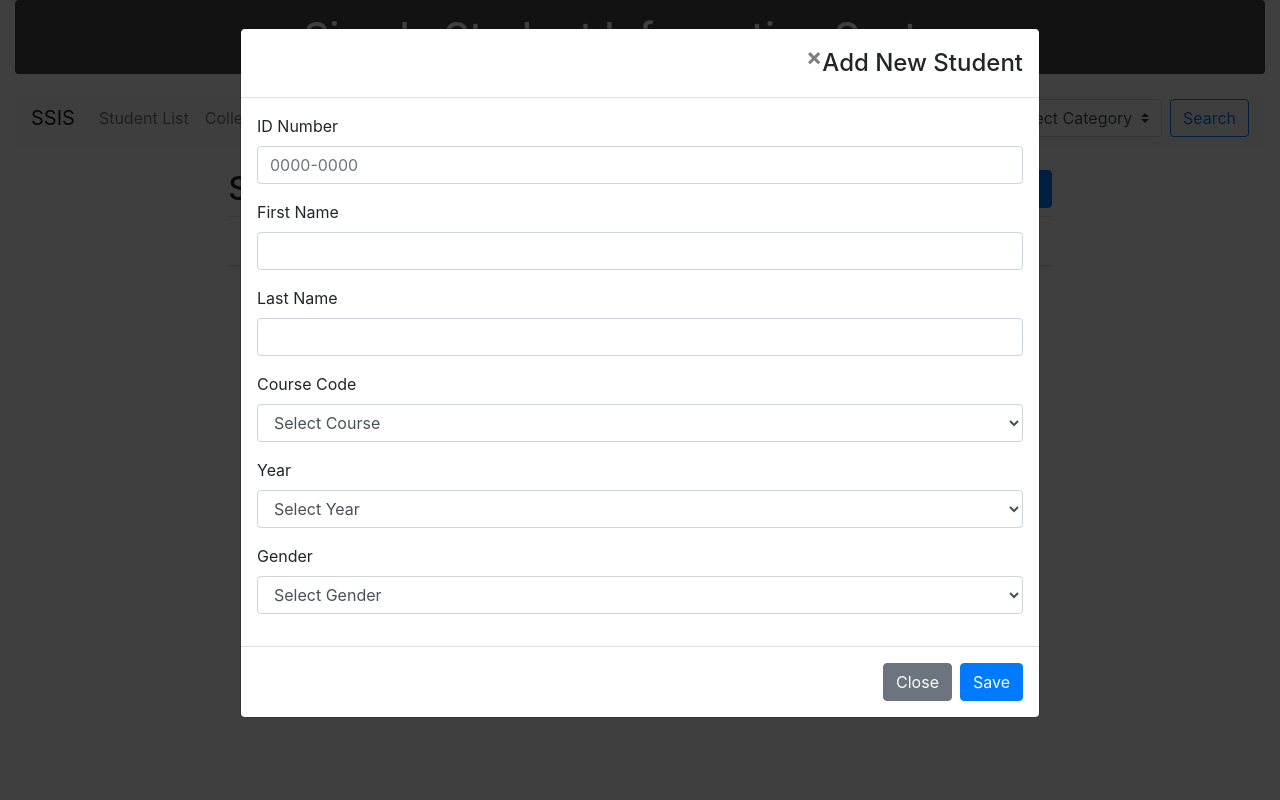
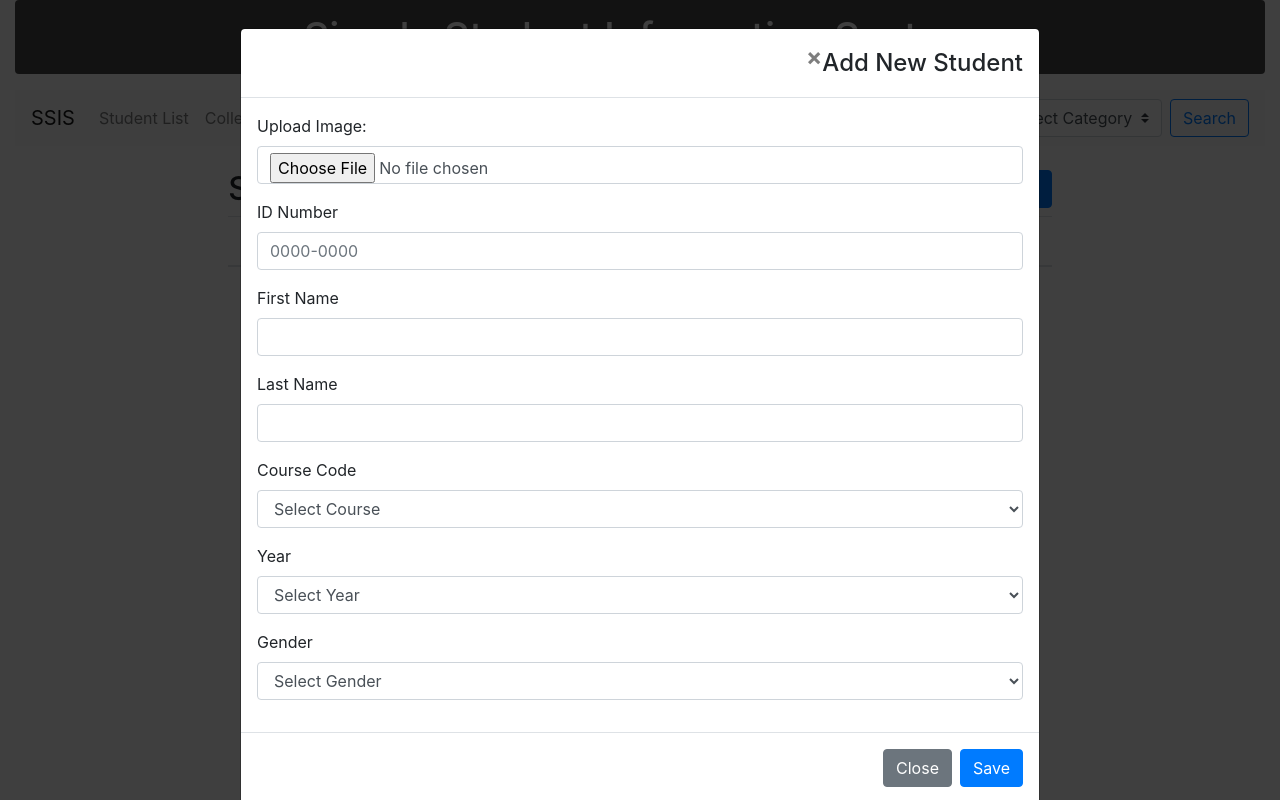
Before and after one commit to angieostream/A_SSIS, a Flask app: page /students in a window 1280 px wide, after a click on "Add Student". Run offline with Flask 3, Linux system fonts and the light colour scheme; data comes from the database, SQL or seed files in the repository; tables that the repository leaves empty hold one stand-in row (values such as "Sample post"); lists and menus that the app fills with data are empty; some libraries are stand-ins or nearby versions.

Commit message:
Upload image update

```diff
--- a/web/templates/students.html
+++ b/web/templates/students.html
@@ -35,6 +35,7 @@
             <thead>
                 <tr>
                     <th scope="col">No.</th>
+                    <th scope="col">Profile</th>
                     <th scope="col">ID</th>
                     <th scope="col">First Name</th>
                     <th scope="col">Last Name</th>
@@ -49,21 +50,30 @@
                     {% for row in student %}
                     <tr>
                         <td>{{ loop.index }}</td>
-                        <td>{{ row.0 }}</td>
-                        <td>{{ row.1 }}</td>
-                        <td>{{ row.2 }}</td>
-                        <td>{{ row.3 if row.3 else "" }}</td>
-                        <td>{{ row.4 }}</td>
-                        <td>{{ row.5 }}</td>
+                        <td>
+                            {% if row[0] %}
+                                <img id="student-image-{{ row[1] }}" src="{{ row[0] }}" alt="Student Image" class="profile-img">
+                            {% else %}
+                                <div class="profile-img no-photo">N/A</div>
+                            {% endif %}
+                        </td>
+                        <td>{{ row[1] }}</td>
+                        <td>{{ row[2] }}</td>
+                        <td>{{ row[3] }}</td>
+                        <td>{{ row[4] if row[4] else "" }}</td>
+                        <td>{{ row[5] }}</td>
+                        <td>{{ row[6] }}</td>
                         <td>
                             <button class="btn btn-warning btn-sm" data-toggle="modal" data-target="#editStudentModal"
-                                data-id="{{ row.0 }}"
-                                data-firstname="{{ row.1 }}"
-                                data-lastname="{{ row.2 }}"
-                                data-course="{{ row.3 }}"
-                                data-year="{{ row.4 }}"
-                                data-gender="{{ row.5 }}">Edit</button>
-                            <a href="/delete/{{ row.0 }}" onclick="return confirm('Are You Sure You Want to Delete Student?')" class="btn btn-danger btn-sm">Delete</a>
+                            data-id="{{ row[1] }}"
+                            data-firstname="{{ row[2] }}"
+                            data-lastname="{{ row[3] }}"
+                            data-course="{{ row[4] }}"
+                            data-year="{{ row[5] }}"
+                            data-gender="{{ row[6] }}"
+                            data-image="{{ row[0] }}">Edit</button> <!-- Added data-image="{{ row[0] }}" -->
+
+                            <a href="/delete/{{ row[1] }}" onclick="return confirm('Are You Sure You Want to Delete Student?')" class="btn btn-danger btn-sm">Delete</a>
                         </td>
                     </tr>
                     {% endfor %}
@@ -82,7 +92,11 @@
                 <h4 class="modal-title">Add New Student</h4>
             </div>
             <div class="modal-body">
-                <form action="{{ url_for('views.students') }}" method="POST" id="addStudentForm">
+                <form action="{{ url_for('views.students') }}" method="POST" id="addStudentForm" enctype="multipart/form-data">
+                    <div class="form-group">
+                        <label for="image">Upload Image:</label>
+                        <input type="file" name="image" id="image" class="form-control">
+                    </div>
                     <div class="form-group">
                         <label>ID Number</label>
                         <input type="text" name="id" class="form-control" required
@@ -134,6 +148,7 @@
         </div>
     </div>
 </div>
+
 
 <!-- Edit Student Modal -->
 <div id="editStudentModal" class="modal fade" role="dialog">
--- a/web/views.py
+++ b/web/views.py
@@ -1,5 +1,6 @@
 from flask import Blueprint, render_template, request, flash, redirect, url_for, current_app
 from flask_mysqldb import MySQL
+import cloudinary.uploader
 
 views = Blueprint('views', __name__)
 mysql = MySQL()
@@ -19,12 +20,19 @@ def get_programs():
 @views.route('/students', methods=['GET', 'POST'])
 def students():
     if request.method == 'POST':
+        image = request.files.get('image')
         id = request.form['id']
         firstname = request.form['firstname']
         lastname = request.form['lastname']
         course = request.form['course']
         year = request.form['year']
         gender = request.form['gender']
+
+        image_url = None
+        if image:
+            upload_result = cloudinary.uploader.upload(image)
+            image_url = upload_result.get("secure_url")
+            print(f"Image URL from Cloudinary: {image_url}")
 
         #check that all fields are filled
         if not (id and firstname and lastname and course and year and gender):
@@ -43,7 +51,7 @@ def students():
 
     return render_template('students.html', student=students_list, programs=programs)
 
-def create_student(id, firstname, lastname, course, year, gender):
+def create_student(id, firstname, lastname, course, year, gender, image_url):
     cur = mysql.connection.cursor()
 
     cur.execute("SELECT * FROM students WHERE id=%s", (id,))
@@ -54,17 +62,23 @@ def create_student(id, firstname, lastname, course, year, gender):
         return False
 
     query = '''
-        INSERT INTO students (id, firstname, lastname, course, year, gender)
-        VALUES (%s, %s, %s, %s, %s, %s)
+        INSERT INTO students (id, firstname, lastname, course, year, gender, image_url)
+        VALUES (%s, %s, %s, %s, %s, %s, %s)
     '''
-    cur.execute(query, (id, firstname, lastname, course, year, gender))
-    mysql.connection.commit()
-    cur.close()
+    try:
+        cur.execute(query, (id, firstname, lastname, course, year, gender, image_url))
+        mysql.connection.commit()
+        print("Student record inserted successfully!")
+    except Exception as e:
+        print(f"Error inserting student: {e}")
+    finally:
+        cur.close()
+
     return True
 
 def get_students():
     cur = mysql.connection.cursor()
-    cur.execute('SELECT id, firstname, lastname, course, year, gender FROM students')
+    cur.execute('SELECT image_url, id, firstname, lastname, course, year, gender FROM students')
     students = cur.fetchall()
     cur.close()
     return students
@@ -79,22 +93,36 @@ def delete(id_data):
 
 @views.route('/update', methods=['POST'])
 def update():
-    if request.method == 'POST':
-        id_data = request.form['id']
-        firstname = request.form['firstname']
-        lastname = request.form['lastname']
-        course = request.form['course']
-        year = request.form['year']
-        gender = request.form['gender']
+    student_id = request.form['id']
+    firstname = request.form['firstname']
+    lastname = request.form['lastname']
+    course = request.form['course']
+    year = request.form['year']
+    gender = request.form['gender']
+    current_image_url = request.form['current_image_url']
 
-        cur = mysql.connection.cursor()
-        cur.execute("""
-        UPDATE students SET firstname=%s, lastname=%s, course=%s, year=%s, gender=%s
-        WHERE id=%s
-        """, (firstname, lastname, course, year, gender, id_data))
-        mysql.connection.commit()
-        flash("Student Record Updated Successfully", "success")
-        return redirect(url_for('views.students'))
+    new_image_url = None
+    if 'photo' in request.files:
+        file = request.files['photo']
+        if file:
+            upload_result = cloudinary_upload(file)
+            new_image_url = upload_result['url']  #
+
+    if not new_image_url:
+        new_image_url = current_image_url
+
+    cursor = mysql.connection.cursor()
+    cursor.execute("""
+        UPDATE students SET
+        firstname = %s, lastname = %s, course = %s, year = %s, gender = %s, image_url = %s
+        WHERE id = %s
+    """, (firstname, lastname, course, year, gender, new_image_url, student_id))
+
+    mysql.connection.commit()
+    cursor.close()
+
+    flash('Student updated successfully!', 'success')
+    return redirect(url_for('views.students'))
 
 # Colleges routes
 @views.route('/colleges', methods=['GET', 'POST'])
```
Also changed, not shown: Query.sql (+17 -4 lines), web/__init__.py (+9 -0 lines), config.py (deleted), web/colleges/__init__.py (deleted), web/colleges/colleges.html (deleted), web/colleges/controller.py (deleted), web/colleges/forms.py (deleted), web/models.py (deleted), web/student/__init__.py (deleted), web/student/controller.py (deleted), web/student/forms.py (deleted).
